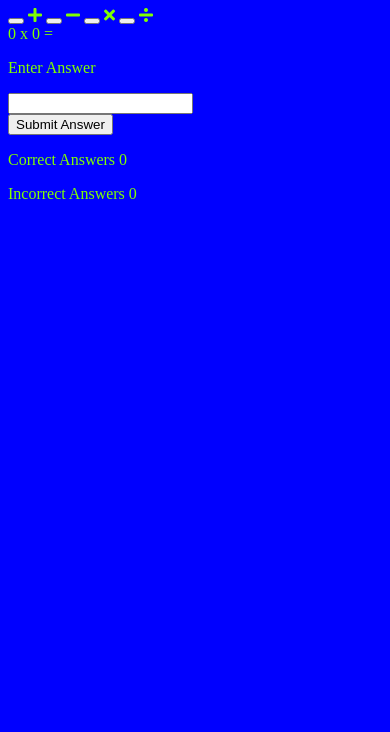
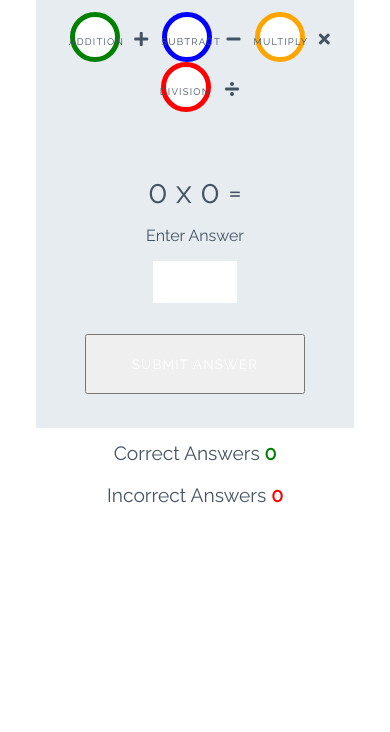
Before and after one commit to kimatron/maths, a plain HTML site: page index.html in a window 390 px wide. Shown: the part 112-844 px from the top of the page. Drawn offline with Linux system fonts and the light colour scheme.

Commit message:
Set up structure of game functions

```diff
--- a/assets/css/style.css
+++ b/assets/css/style.css
@@ -1,4 +1,254 @@
+/* --------- Global style */
+
 body {
-  background-color: blue;
-  color: chartreuse;
+  background-color: white;
+  font-family: "Raleway", sans-serif;
+  color: #445361;
+  text-align: center;
 }
+
+/* --------- Heading */
+
+.heading {
+  text-align: center;
+  font-size: 2.5rem;
+}
+
+.logo {
+  height: 40px;
+  padding-right: 5px;
+}
+
+/* --------- Game layout */
+
+.game-area {
+  background-color: #E6ECF0;
+  box-sizing: border-box;
+  width: 85%;
+  height: 65vh;
+  max-height: 450px;
+  max-width: 830px;
+  margin-left: auto;
+  margin-right: auto;
+  padding: 1%;
+}
+
+.question-area {
+  width: 50%;
+  font-size: 2rem;
+  margin: auto;
+  padding: 50px 0;
+}
+
+.question-area span {
+  padding: 0 15px;
+}
+
+.score-area {
+  margin: 5px auto;
+  width: 60%;
+  font-size: 1.2rem;
+}
+
+.controls-area {
+  width: 85%;
+  margin: 30px auto;
+}
+
+#score {
+  color: green;
+  font-weight: bold;
+}
+
+#incorrect {
+  color: red;
+  font-weight: bold;
+}
+
+.answer-message {
+  display: none;
+  font-size: 1rem;
+}
+
+#answer-box {
+  border: none;
+  color: #445361;
+  display: inline-block;
+  height: 40px;
+  width: 80px;
+  font-size: 1.2rem;
+}
+
+.scores {
+  display: inline-block;
+  padding: 25px;
+}
+
+/* --------- Buttons */
+
+.btn {
+  width: 220px;
+  height: 60px;
+  font-family: "Raleway", sans-serif;
+  text-transform: uppercase;
+  letter-spacing: 1.2px;
+  color: white;
+}
+
+.btn:focus {
+  outline: none;
+}
+
+.btn--big {
+  padding-top: 10px;
+  border-radius: 50%;
+  background-color: white;
+  border: 10px solid;
+  width: 100px;
+  height: 100px;
+  font-size: 3.2rem;
+  margin: 0 30px;
+  transition: all 0.5s;
+}
+
+.btn--big::after {
+  content: attr(data-type);
+  font-size: 1rem;
+  color: #445361;
+  position: relative;
+  left: -0.5em;
+}
+
+.btn--blue {
+  border-color: blue;
+  color: blue;
+}
+
+.btn--blue:active,
+.btn--blue:hover {
+  background-color: darkblue;
+  color: white;
+}
+
+.btn--orange {
+  border-color: orange;
+  color: orange;
+}
+
+.btn--orange:active,
+.btn--orange:hover {
+  background-color: darkorange;
+  color: white;
+}
+
+.btn--red {
+  border-color: red;
+  color: red;
+}
+
+.btn--red:active,
+.btn--red:hover {
+  background-color: darkred;
+  color: white;
+}
+
+.btn--green {
+  border-color: green;
+  color: green;
+}
+
+.btn--green:active,
+.btn--green:hover {
+  background-color: darkgreen;
+  color: white;
+}
+
+.btn--gray {
+  margin-top: 25px;
+  background-color: #445361;
+  border: 1px transparent;
+  border-radius: 20px;
+}
+
+.btn--gray:active,
+.btn--gray:hover {
+  background-color: #0d1013;
+}
+
+/* --------- Media queries */
+
+@media (max-width: 414px) {
+  .controls-area {
+    width: 100%;
+  }
+
+  .btn--big {
+    margin: 0 10px;
+    padding: 5px;
+    border: 5px solid;
+    width: 50px;
+    height: 50px;
+    font-size: 1.5rem;
+  }
+
+  .btn--big::after {
+    font-size: 0.6rem;
+    left: -0.7rem;
+  }
+
+  .question-area {
+    padding: 10% 0;
+    width: 100%;
+  }
+
+  .question-area span {
+    padding: 0;
+  }
+
+  .answer-message {
+    display: block;
+  }
+
+  #answer-box {
+    display: block;
+    margin: 0 auto;
+  }
+
+  .btn--gray {
+    margin-top: 0;
+  }
+
+  .score-area {
+    width: 100%;
+  }
+
+  .scores {
+    margin: 0.5em auto;
+    display: block;
+    padding: 5px;
+  }
+
+  .heading {
+    font-size: 2rem;
+  }
+}
+
+@media (max-width: 320px) {
+  .game-area {
+    height: 70vh;
+  }
+
+  .controls-area {
+    width: 75%;
+    margin: 10px auto;
+  }
+
+  .btn--big {
+    margin: 10px 10px;
+  }
+
+  .question-area {
+    padding: 10px 0;
+  }
+
+}
--- a/assets/js/script.js
+++ b/assets/js/script.js
@@ -1 +1,31 @@
-console.log("fuck my life")
+function runGame() {
+
+}
+
+function checkAnswer() {
+
+}
+
+function calculateCorrectAnswer() {
+
+}
+
+function incrementScore() {
+
+}
+
+function incrementWrongAnswer() {
+
+}
+
+function displayAdditionQuestion() {
+
+}
+
+function displaySubtractQuestion() {
+
+}
+
+function displayMultiplyQuestion() {
+
+}
--- a/index.html
+++ b/index.html
@@ -15,17 +15,17 @@
   <h1 class="heading"><img class="logo" src="assets/images/logo.png" alt="logo">Love Maths</h1>
   <div class="game-area">
     <div class="controls-area">
-      <button class="btn btn--big btn--green"></button>
+      <button data-type="addition" class="btn btn--big btn--green"></button>
       <i class="fas fa-plus"></i>
-      <button class="btn btn--big btn--blue"></button>
+      <button data-type="subtract" class="btn btn--big btn--blue"></button>
       <i class="fas fa-minus"></i>
-      <button class="btn btn--big btn--orange"></button>
+      <button data-type="multiply" class="btn btn--big btn--orange"></button>
       <i class="fas fa-times"></i>
-      <button class="btn btn--big btn--red"></button>
+      <button data-type="division" class="btn btn--big btn--red"></button>
       <i class="fas fa-divide"></i>
 
     </div>
-    <div clas="question-area">
+    <div data-type="submit" class="question-area">
       <span id="operand1">0</span>
       <span id="operater">x</span>
       <span id="operand2">0</span>
```
